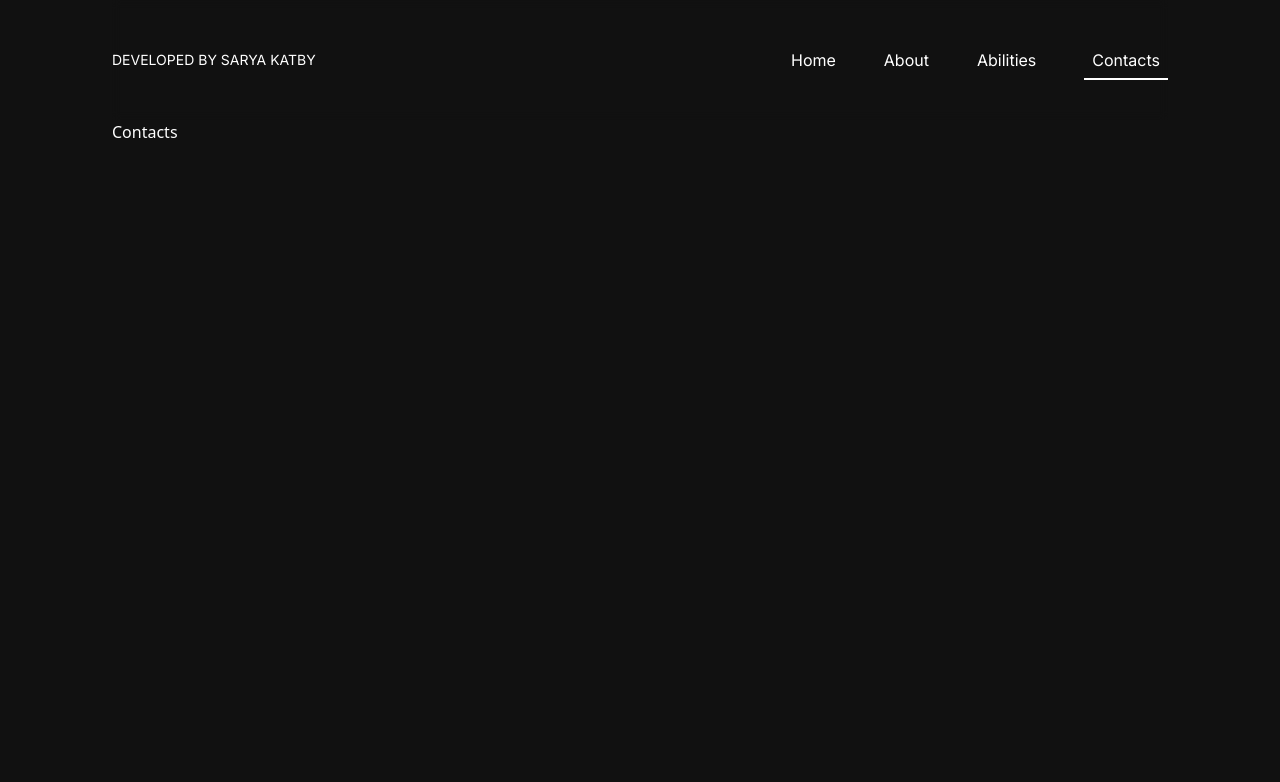
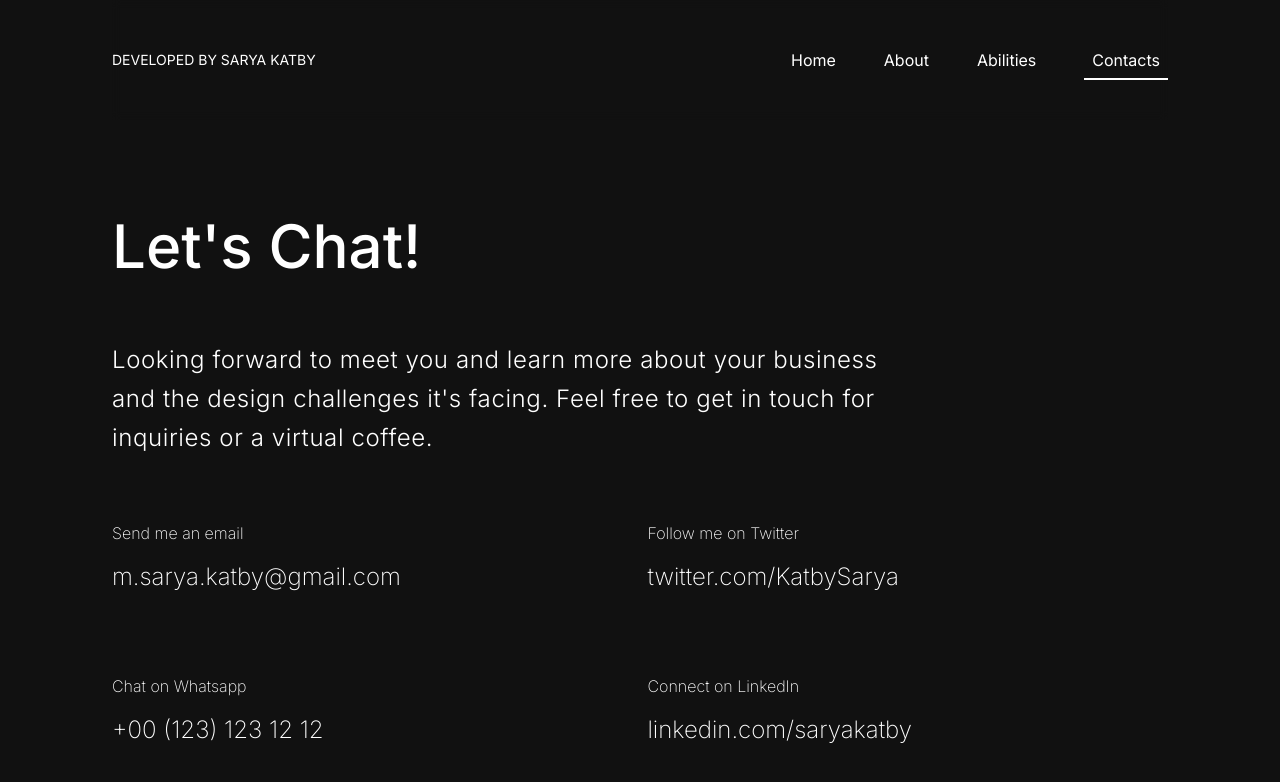
Before and after one commit to SaryaKatbi/lamp-portfolio, a React (Vite) app: page /contacts in a window 1280 px wide. Shown: the top 782 px of the page. Built offline with nearby package versions, Linux system fonts and the light colour scheme.

Commit message:
adding contacts page

```diff
--- a/src/index.css
+++ b/src/index.css
@@ -1,5 +1,5 @@
 @import url("https://fonts.googleapis.com/css2?family=Poppins:wght@300;400;500;600;700&display=swap");
-@import url("https://fonts.googleapis.com/css2?family=Inter:wght@300;400;500;600;700&display=swap");
+@import url("https://fonts.googleapis.com/css2?family=Inter:wght@100;200;300;400;500;600;700&display=swap");
 @tailwind base;
 @tailwind components;
 @tailwind utilities;
--- a/src/pages/Contacts.tsx
+++ b/src/pages/Contacts.tsx
@@ -1,8 +1,65 @@
 const Contacts = () => {
   return (
-    <div>
-      <h1>Contacts</h1>
-    </div>
+    <section className="font-secondaryFont">
+      <h2 className="mt-24 text-6xl font-medium">Let's Chat!</h2>
+      <div className="w-fit font-light">
+        <p className="my-16 w-[800px] text-2xl leading-relaxed tracking-wide ">
+          Looking forward to meet you and learn more about your business and the
+          design challenges it's facing. Feel free to get in touch for inquiries
+          or a virtual coffee.
+        </p>
+
+        <div className="flex h-full w-full justify-between font-extralight">
+          <div className="flex flex-col gap-20">
+            <div className="flex flex-col gap-4">
+              <h4 className="">Send me an email</h4>
+              <a
+                className="w-fit border-b-[1px] border-white border-opacity-0 text-2xl transition-all hover:border-opacity-100"
+                target="_blank"
+                href="https://mail.google.com/mail/u/0/#inbox"
+              >
+                m.sarya.katby@gmail.com
+              </a>
+            </div>
+
+            <div className="flex flex-col gap-4">
+              <h4>Chat on Whatsapp</h4>
+              <a
+                className="w-fit border-b-[1px] border-white border-opacity-0 text-2xl transition-all hover:border-opacity-100"
+                target="_blank"
+                href="https://web.whatsapp.com/"
+              >
+                +00 (123) 123 12 12
+              </a>
+            </div>
+          </div>
+
+          <div className="flex flex-col gap-20">
+            <div className="flex flex-col gap-4">
+              <h4>Follow me on Twitter</h4>
+              <a
+                className="w-fit border-b-[1px] border-white border-opacity-0 text-2xl transition-all hover:border-opacity-100"
+                target="_blank"
+                href="https://twitter.com/KatbySarya"
+              >
+                twitter.com/KatbySarya
+              </a>
+            </div>
+
+            <div className="flex flex-col gap-4">
+              <h4>Connect on LinkedIn</h4>
+              <a
+                className="w-fit border-b-[1px] border-white border-opacity-0 text-2xl transition-all hover:border-opacity-100"
+                target="_blank"
+                href="https://www.linkedin.com/in/sarya-katby-8aa5b2214/"
+              >
+                linkedin.com/saryakatby
+              </a>
+            </div>
+          </div>
+        </div>
+      </div>
+    </section>
   );
 };
 
```
